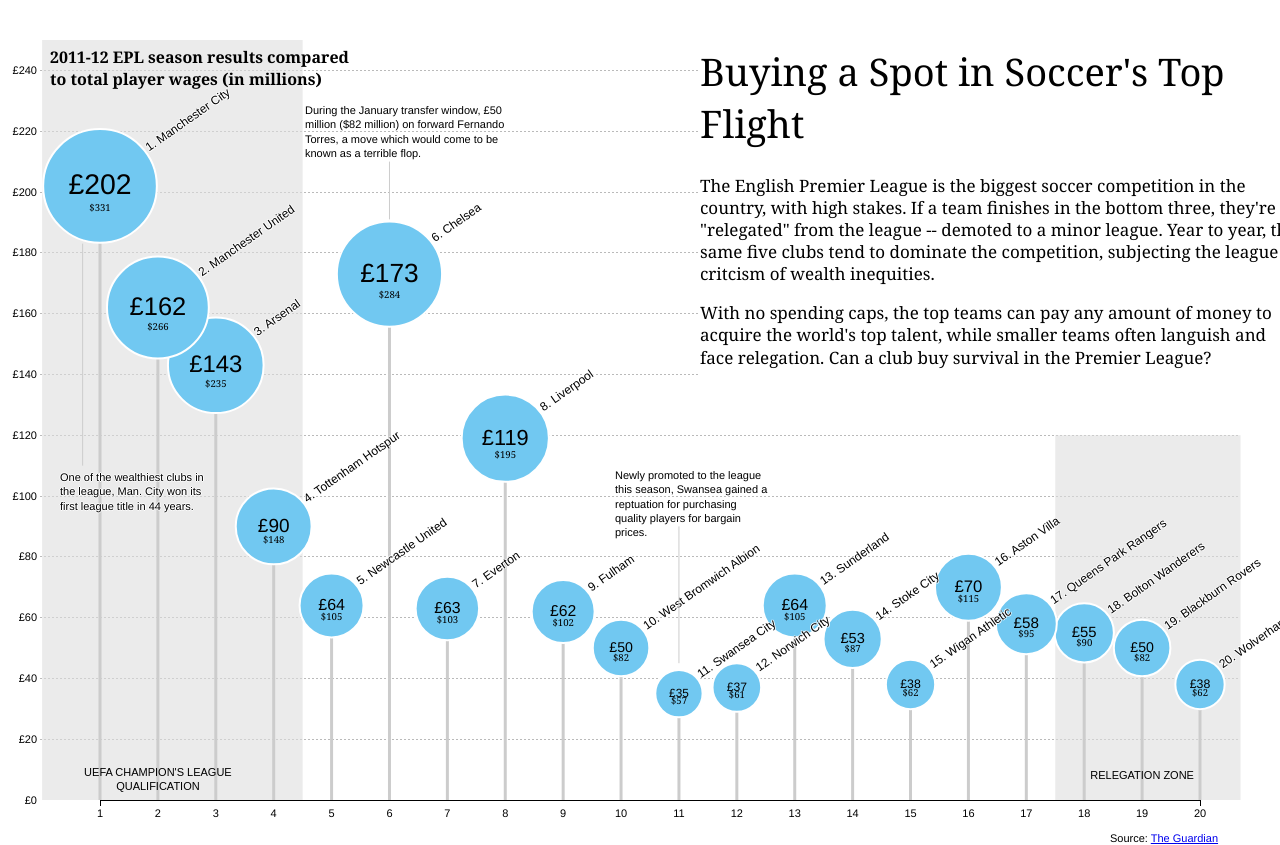
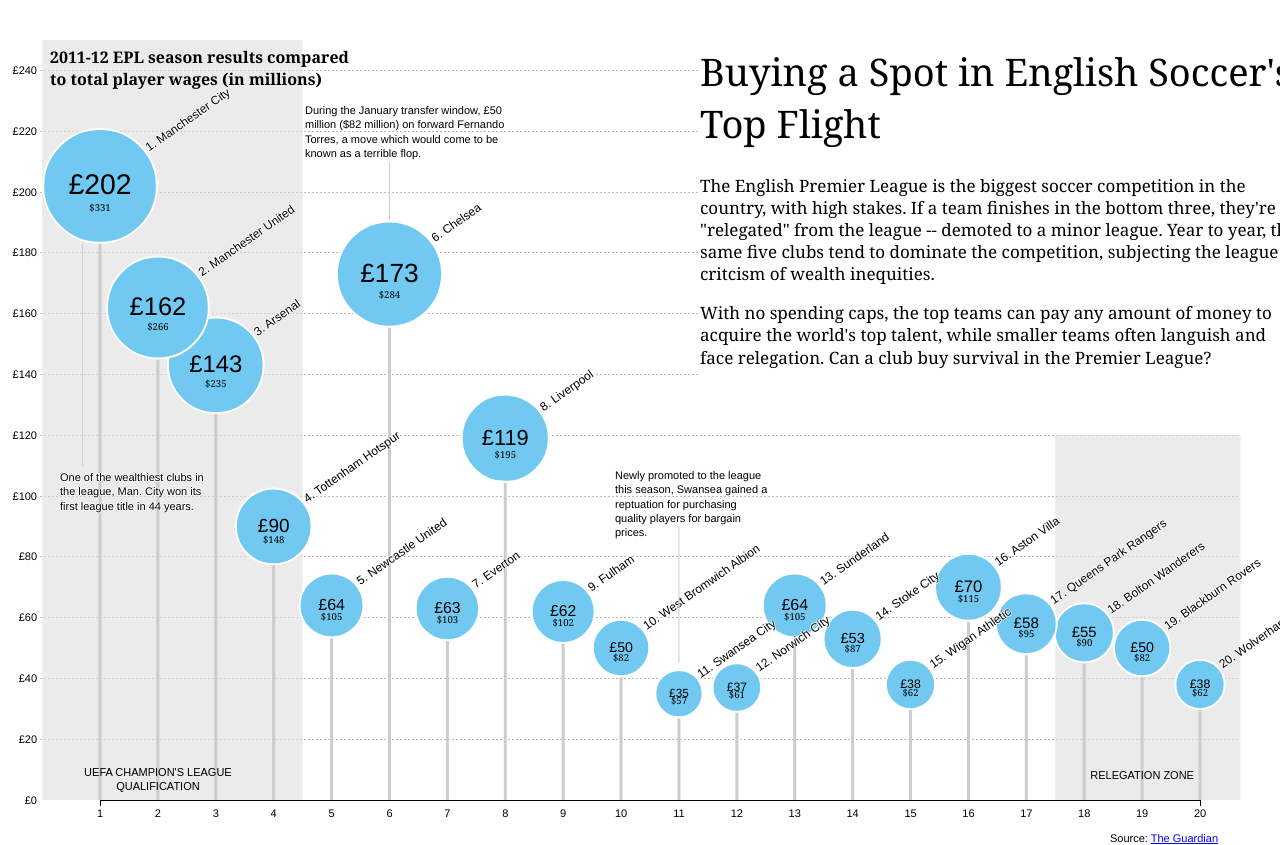
Before and after one commit to seangreene/EPL-Project, a plain HTML site: page index.html in a window 1280 px wide. Shown: the top 845 px of the page. Drawn offline with Linux system fonts and the light colour scheme.

Commit message:
changed title

```diff
--- a/index.html
+++ b/index.html
@@ -162,7 +162,7 @@
 
 <div class="chart">
 	<div id="intro">
-	<h1>Buying a Spot in Soccer's Top Flight</h1>
+	<h1>Buying a Spot in English Soccer's Top Flight</h1>
 	<p>
 		The English Premier League is the biggest soccer competition in the country, with high stakes. If a team finishes in the bottom three, they're "relegated" from the league -- demoted to a minor league. Year to year, the same five clubs tend to dominate the competition, subjecting the league to critcism of wealth inequities.
 	</p>
```
